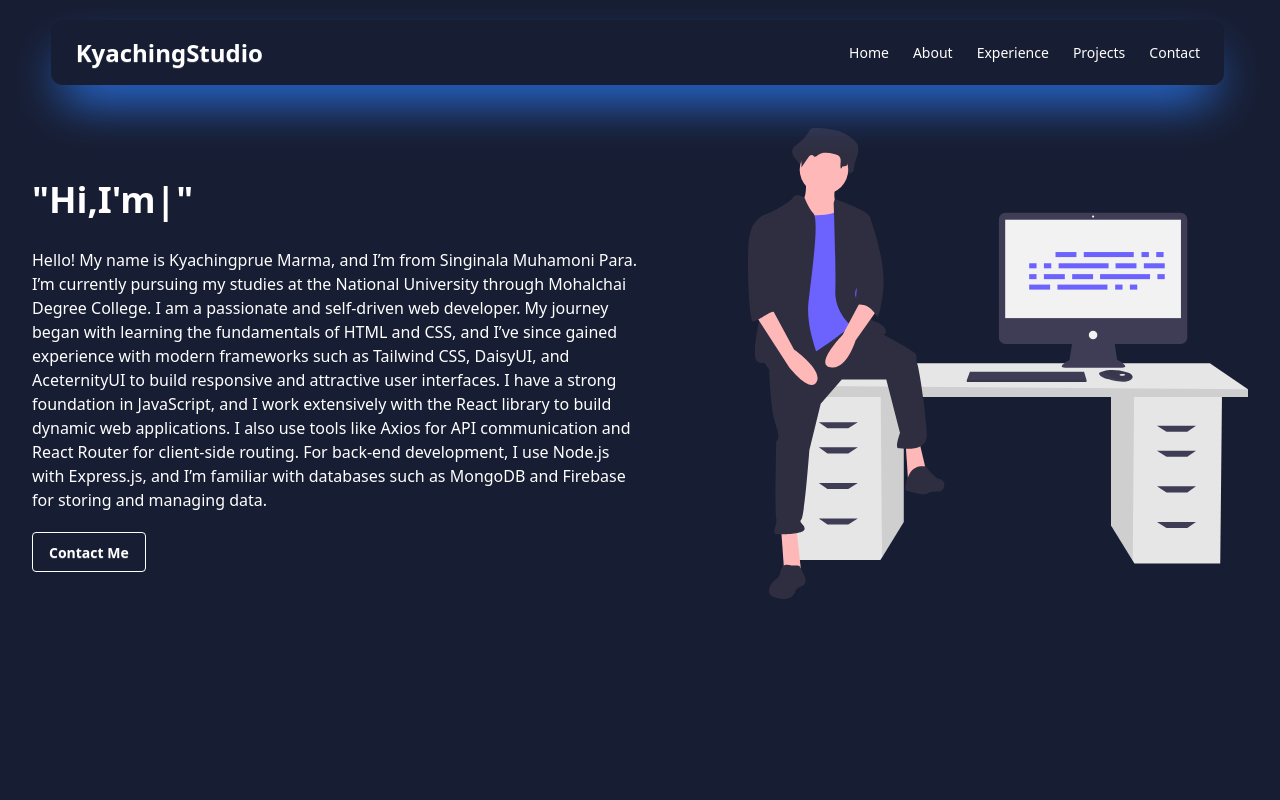
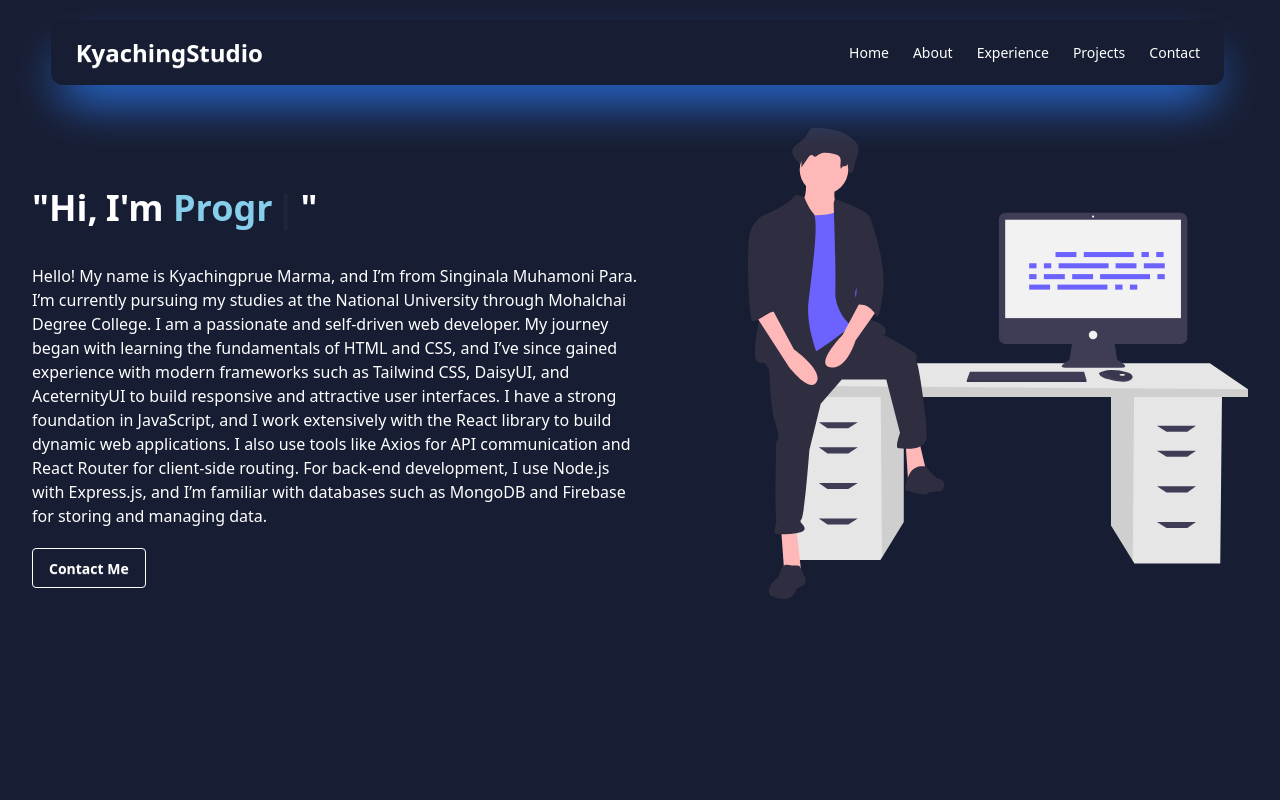
Before and after one commit to kyachingprue/my-portfolio-website, a React (Vite) app: page / in a window 1280 px wide. Shown: the top 800 px of the page. Built offline with nearby package versions, Linux system fonts and the light colour scheme.

Commit message:
final update commit

```diff
--- a/package.json
+++ b/package.json
@@ -17,6 +17,7 @@
     "react-dom": "^19.1.0",
     "react-icons": "^5.5.0",
     "react-router-dom": "^7.6.2",
+    "react-simple-typewriter": "^5.0.1",
     "sort-by": "^1.2.0",
     "tailwindcss": "^4.1.10"
   },
--- a/src/components/TextChange.jsx
+++ b/src/components/TextChange.jsx
@@ -1,41 +1,26 @@
-import React, { useEffect, useMemo, useState } from 'react';
+import { useTypewriter, Cursor } from 'react-simple-typewriter'
 
 const TextChange = () => {
-  const texts = useMemo(() =>
-    ["I'm Kachingprue Marma",
-      "I'm Coder",
-      "I'm Programmer",
-      "I'm Web Developer",
-      "I'm Full-stack Developer",
-      "I'm Software Developer"], []);
-
-  const [currentText, setCurrentText] = useState("");
-  const [endValue, setEndValue] = useState(0);
-  const [isForward, setIsForward] = useState(true);
-  const [index, setIndex] = useState(0);
-
-  useEffect(() => {
-    const intervalId = setInterval(() => {
-      setCurrentText(texts[index].substring(0, endValue));
-      if (isForward) {
-        setEndValue((prev) => prev + 1);
-      } else {
-        setEndValue((prev) => prev - 1);
-      }
-      if (endValue > texts[index].length + 10) {
-        setIsForward(false)
-      }
-      if (endValue < 2.1) {
-        setIsForward(true)
-        setIndex((prev) => (prev + 1) % texts.length)
-      }
-    }, 50)
-    return () => clearInterval(intervalId);
-  }, [endValue, isForward, index, texts])
+  const [text] = useTypewriter({
+    words: ['Kyachingprue Marma', 'Web Developer', 'Programmer', 'Full-Stack Developer', 'Coder'],
+    loop: Infinity,
+    typeSpeed: 70,
+    deleteSpeed: 50,
+    delaySpeed: 1000
+  })
   return (
-    <div className='transition ease duration-300'>{currentText}
-      <span className="blinking-cursor">|</span>
-    </div>)
+    <div>
+      <h1 className='p-2'>
+        I'm {' '}
+        <span style={{ fontWeight: 'bold', color: 'skyblue' }}>
+          {text}
+        </span>
+        <span style={{ color: 'white' }}>
+          <Cursor />
+        </span>
+      </h1>
+    </div>
+  );
 };
 
 export default TextChange;
```
Also changed, not shown: 1 other file (tests, documents, lock files or other folders).
